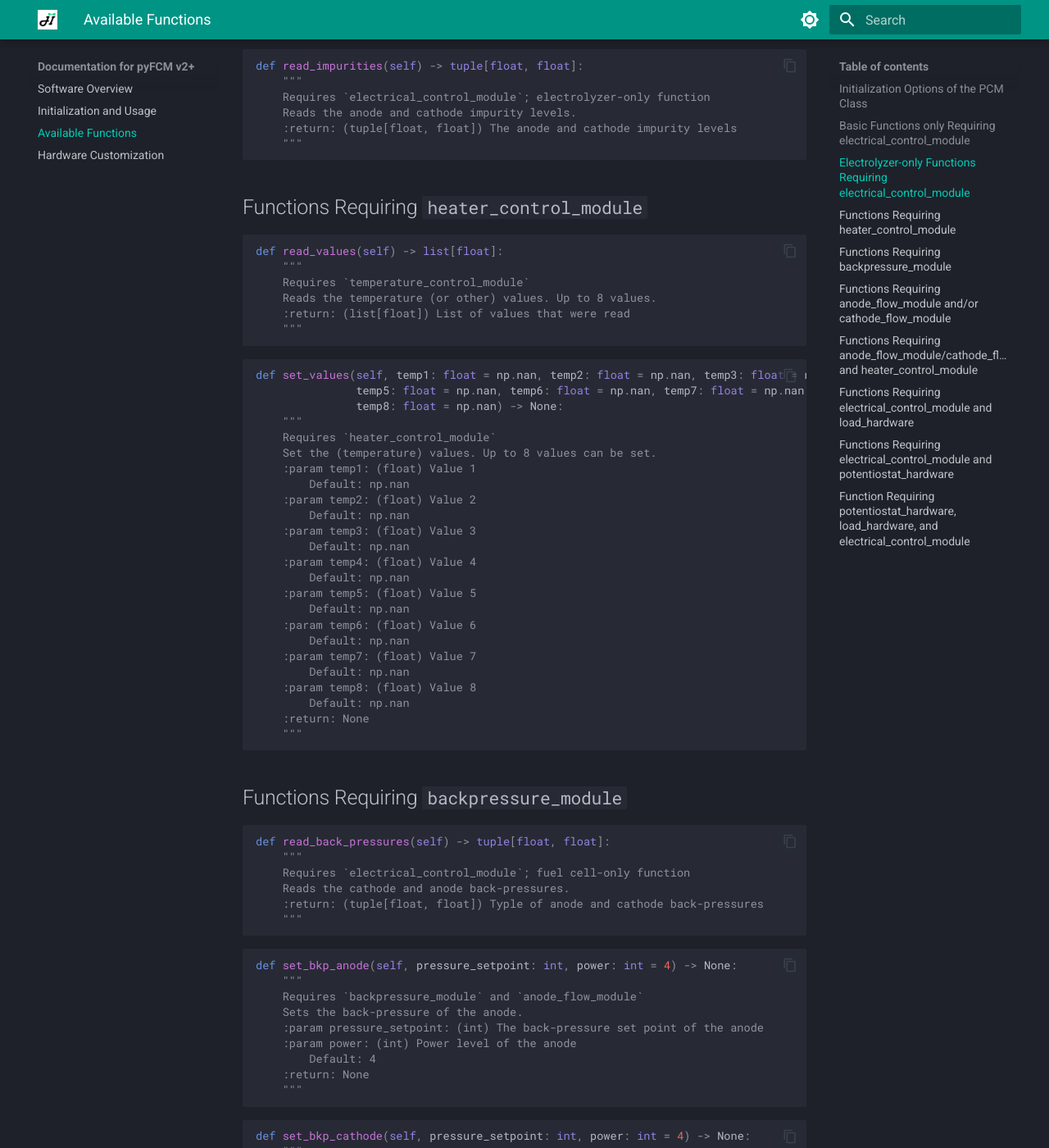
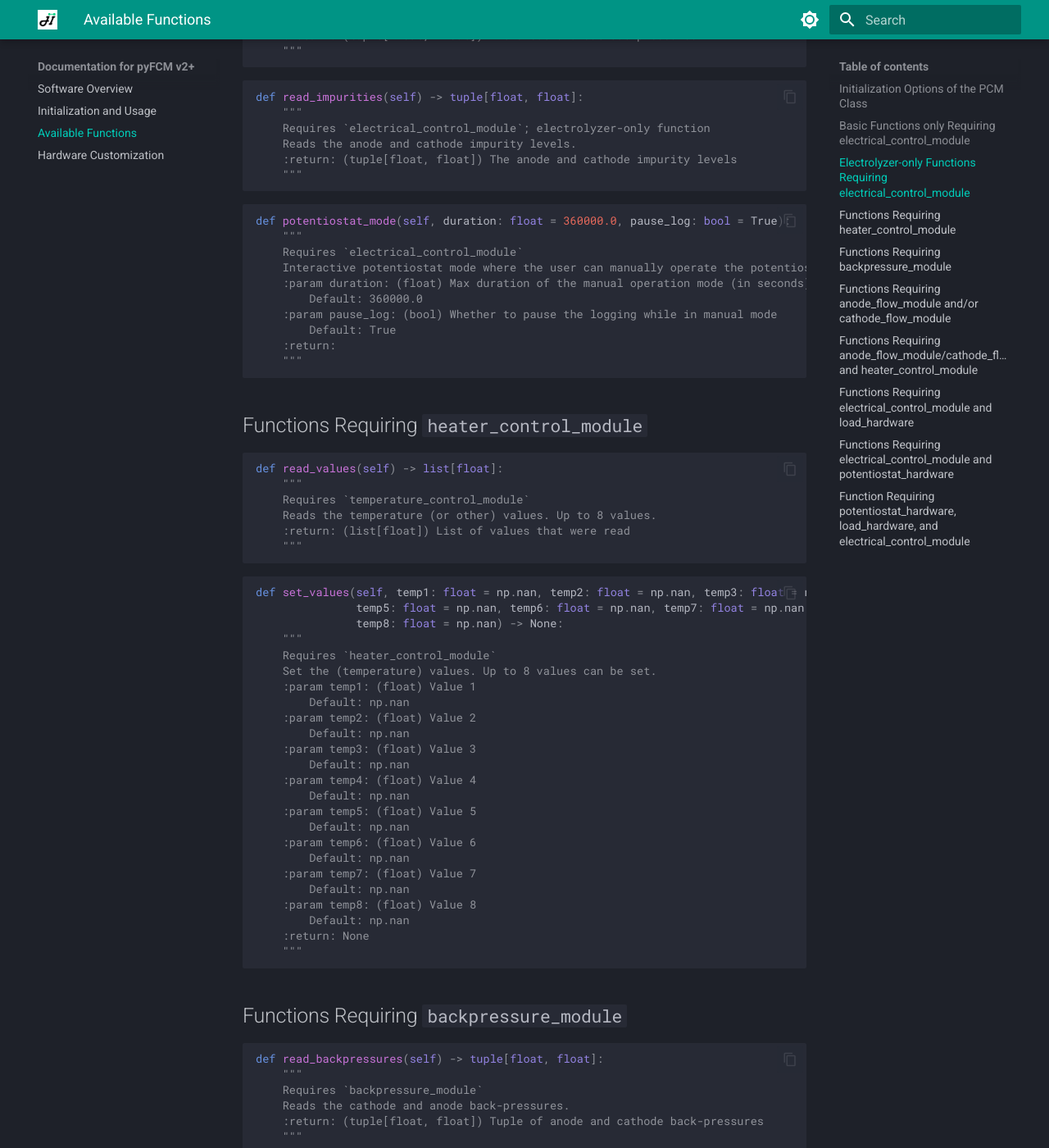
Before and after one commit to Jinetics/pyFCM-docs, an MkDocs documentation site: the page built from docs/functions.md, in a window 1280 px wide and 1400 px high, scrolled down 3491 px. Shown: the whole window at 82% size. Built offline with MkDocs 1.6.1 and Material for MkDocs 9.7.7, drawn with Linux system fonts in a browser that asks for light colours; some of the changed text lies outside the part shown.

Commit message:
Updated __init__ variables, `read_backpressures`, and `potentiostat_mode` functions

````diff
--- a/docs/functions.md
+++ b/docs/functions.md
@@ -20,7 +20,7 @@
              load_module: type[LoadProtocol] | LoadProtocol | None = None,
              potentiostat_module: type[PotentiostatProtocol] | PotentiostatProtocol | None = None,
              backpressure_module: type[BackpressureProtocol] | BackpressureProtocol | None = None,
-             run_basehall: bool = False, start_killswitch_thread: bool = True,
+             run_basehall: bool = False, start_killswitch_thread: bool = True, run_reset_on_exit: bool = True,
              file_output: bool = True, startup_instructions: bool = True, verbose: bool = True,
              outdir: str | None = None, recipe_id: str | None = None, sample_id: str | None = None,
              log_refresh_rate: float = 0.3
@@ -47,6 +47,8 @@
         Default: False
     :param start_killswitch_thread: (bool) Whether to start the killswitch thread in the beginning
         Default: True
+    :param run_reset_on_exit: (bool) Whether to run reset_hardware upon exit (triggers even when ctrl+c or error)
+            Default: True
     :param file_output: (bool) Whether to generate log files
         Default: True
     :param startup_instructions: (bool) Whether to list the startup instructions
@@ -190,6 +192,18 @@
     """
 ```
 
+```Python3
+def potentiostat_mode(self, duration: float = 360000.0, pause_log: bool = True):
+    """
+    Requires `electrical_control_module`
+    Interactive potentiostat mode where the user can manually operate the potentiostat in the middle of a pyFCM run
+    :param duration: (float) Max duration of the manual operation mode (in seconds)
+        Default: 360000.0
+    :param pause_log: (bool) Whether to pause the logging while in manual mode
+        Default: True
+    :return:
+    """
+```
 
 ## Functions Requiring `heater_control_module`
 
@@ -233,11 +247,11 @@
 ## Functions Requiring `backpressure_module`
 
 ```Python3
-def read_back_pressures(self) -> tuple[float, float]:
+def read_backpressures(self) -> tuple[float, float]:
     """
-    Requires `electrical_control_module`; fuel cell-only function
+    Requires `backpressure_module`
     Reads the cathode and anode back-pressures.
-    :return: (tuple[float, float]) Typle of anode and cathode back-pressures
+    :return: (tuple[float, float]) Tuple of anode and cathode back-pressures
     """
 ```
 
````
